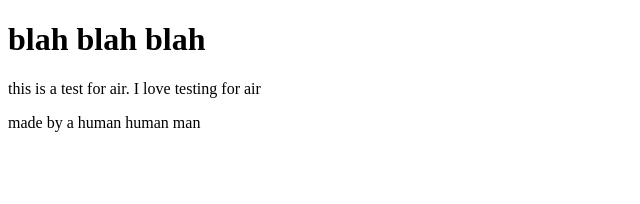
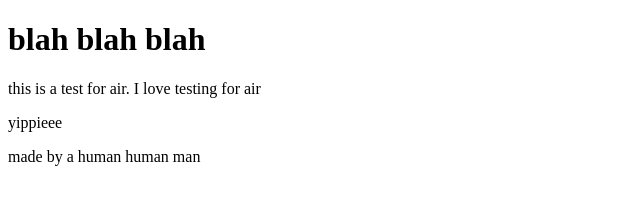
Before and after one commit to Finnmos1/gitrepo, a plain HTML site: page index.html in a window 1280 px wide. Shown: the whole page, without its empty margins (0-640 px from the left). Drawn offline with Linux system fonts and the light colour scheme.

Commit message:
everything pushed to main!

```diff
--- a/index.html
+++ b/index.html
@@ -9,6 +9,7 @@
         <main>
             <h1>blah blah blah</h1>
             <p> this is a test for air. I love testing for air</p>
+            <p> yippieee</p>
         </main>
         <footer>
             <p> made by a human human man</p>
```
